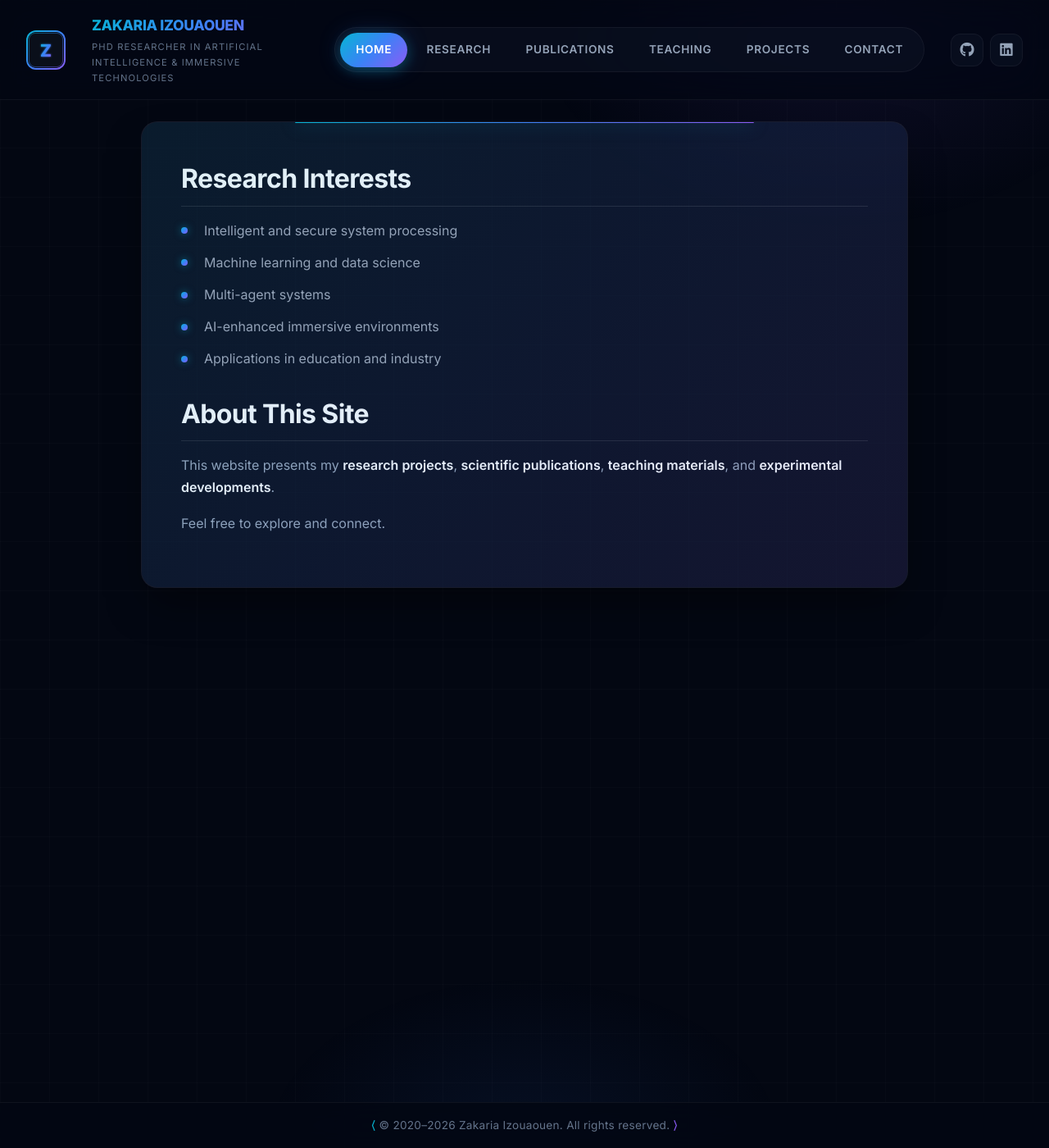
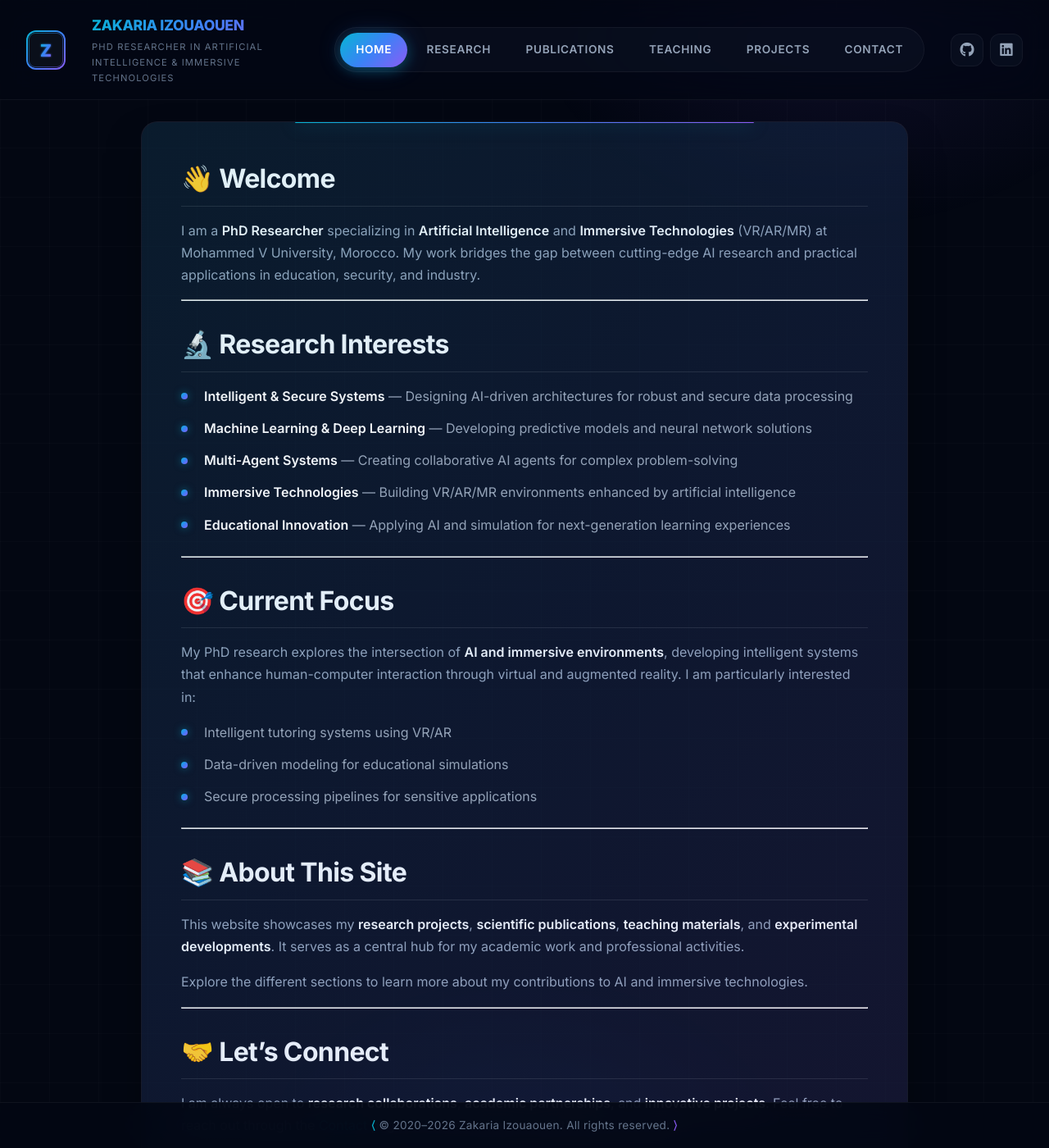
Before and after one commit to zkrzn/zkrzn.github.io, a Jekyll site: the page built from index.md, in a window 1280 px wide and 1400 px high. Shown: the whole window at 82% size. Built offline with Jekyll 4.4.1, drawn with Linux system fonts in a browser that asks for light colours; our own code applies the rules of GitHub Pages for plain Markdown files.

Commit message:
Enhanced home page with icons and detailed content

```diff
--- a/index.md
+++ b/index.md
@@ -2,16 +2,40 @@
 layout: home
 ---
 
-## Research Interests
+## 👋 Welcome
 
-- Intelligent and secure system processing
-- Machine learning and data science
-- Multi-agent systems
-- AI-enhanced immersive environments
-- Applications in education and industry
+I am a **PhD Researcher** specializing in **Artificial Intelligence** and **Immersive Technologies** (VR/AR/MR) at Mohammed V University, Morocco. My work bridges the gap between cutting-edge AI research and practical applications in education, security, and industry.
 
-## About This Site
+---
 
-This website presents my **research projects**, **scientific publications**, **teaching materials**, and **experimental developments**.
+## 🔬 Research Interests
 
-Feel free to explore and connect.
+- **Intelligent & Secure Systems** — Designing AI-driven architectures for robust and secure data processing
+- **Machine Learning & Deep Learning** — Developing predictive models and neural network solutions
+- **Multi-Agent Systems** — Creating collaborative AI agents for complex problem-solving
+- **Immersive Technologies** — Building VR/AR/MR environments enhanced by artificial intelligence
+- **Educational Innovation** — Applying AI and simulation for next-generation learning experiences
+
+---
+
+## 🎯 Current Focus
+
+My PhD research explores the intersection of **AI and immersive environments**, developing intelligent systems that enhance human-computer interaction through virtual and augmented reality. I am particularly interested in:
+
+- Intelligent tutoring systems using VR/AR
+- Data-driven modeling for educational simulations
+- Secure processing pipelines for sensitive applications
+
+---
+
+## 📚 About This Site
+
+This website showcases my **research projects**, **scientific publications**, **teaching materials**, and **experimental developments**. It serves as a central hub for my academic work and professional activities.
+
+Explore the different sections to learn more about my contributions to AI and immersive technologies.
+
+---
+
+## 🤝 Let's Connect
+
+I am always open to **research collaborations**, **academic partnerships**, and **innovative projects**. Feel free to reach out through the [Contact](/contact/) page or connect with me on GitHub and LinkedIn.
```
